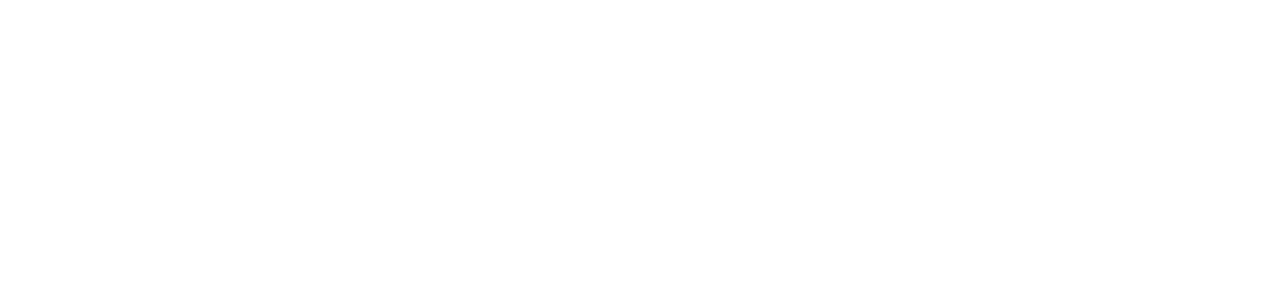
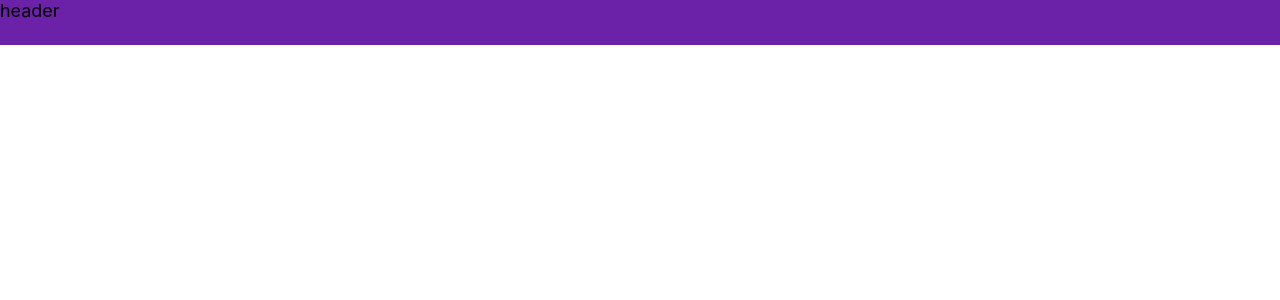
Before and after one commit to Nandiehakuna/dashboard-in-react, a React (Create React App) app: page / in a window 1280 px wide. Shown: the top 300 px of the page. Built offline with nearby package versions, Linux system fonts and the light colour scheme.

Commit message:
header skeleton created succesfully

```diff
--- a/package.json
+++ b/package.json
@@ -9,6 +9,7 @@
     "react": "^18.2.0",
     "react-dom": "^18.2.0",
     "react-scripts": "5.0.1",
+    "styled-components": "^6.1.8",
     "web-vitals": "^2.1.4"
   },
   "scripts": {
--- a/src/App.css
+++ b/src/App.css
@@ -330,3 +330,14 @@
 *::after {
   box-sizing: inherit;
 }
+body{
+  margin:0;
+  padding:0;
+  font-family: 'poppins' sans-serif;
+
+}
+.header-container{
+  background-color:var(--sl-color-purple-800) ;
+  height: 45px;
+
+}
--- a/src/App.js
+++ b/src/App.js
@@ -1,9 +1,11 @@
-import logo from './logo.svg';
+
 import './App.css';
+import Header from './components/Header';
 
 function App() {
   return (
    <div className='app'>
+    <Header/>
     </div>
   );
 }
--- /dev/null
+++ b/src/components/Header.js
@@ -0,0 +1,17 @@
+const Header=()=>{
+    return(
+        <div className="header-container">
+            <header >
+                header
+
+
+            </header>
+
+
+
+        </div>
+
+    )
+
+}
+export default Header;
```
Also changed, not shown: 1 other file (tests, documents, lock files or other folders).
